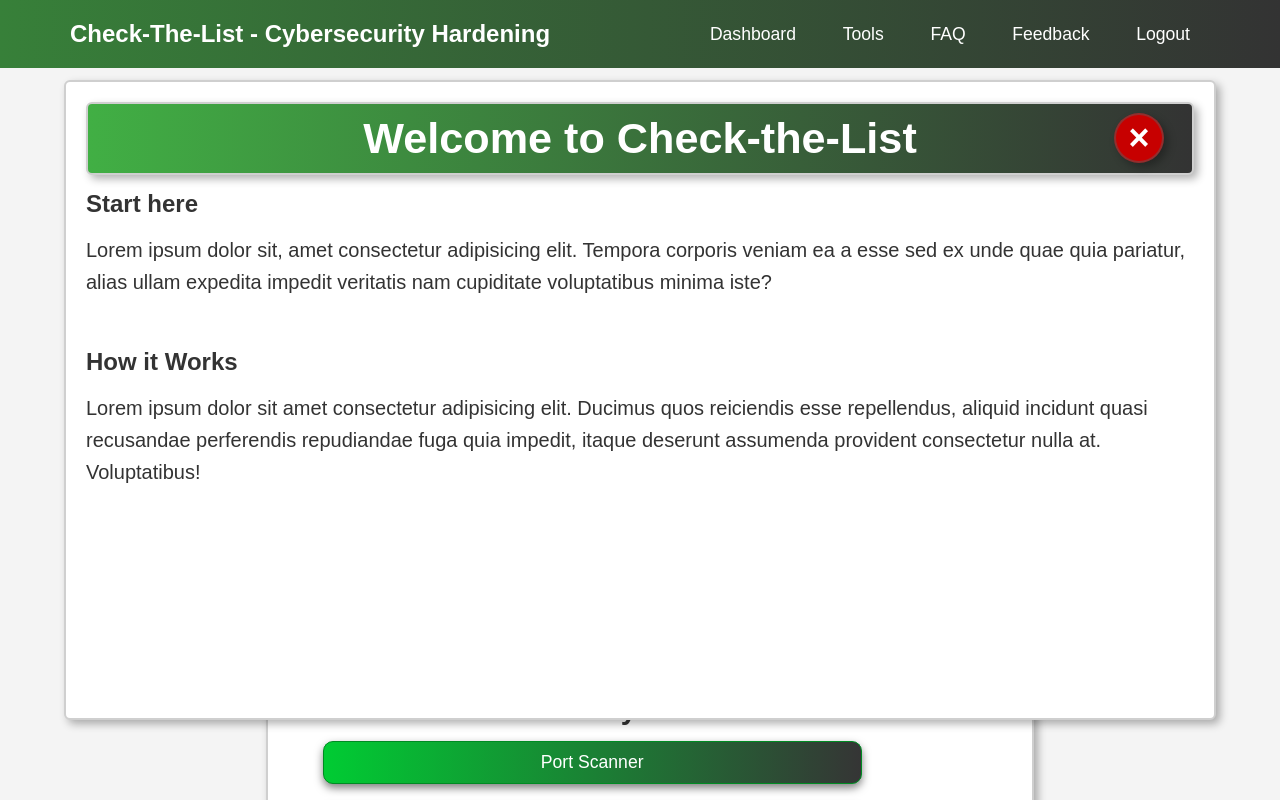
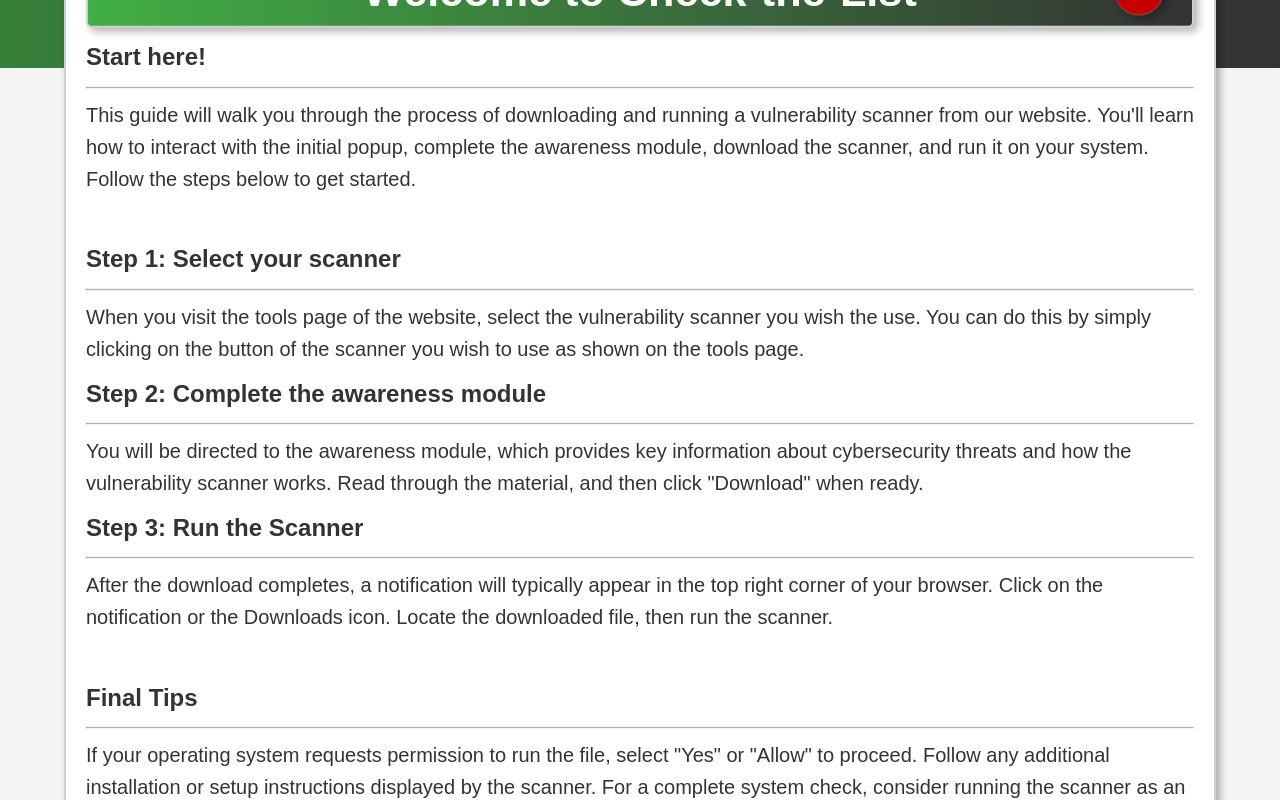
Before and after one commit to BoyerChris/Team-22-Senior-Design-Project, a plain HTML site: page internal/tools.html in a window 1280 px wide. Both pictures are taken after a click on the button "Start Here!". Shown: the top 800 px of the page. Drawn offline with Linux system fonts and the light colour scheme.

Commit message:
Text and design update
Text and design update

```diff
--- a/internal/tools.html
+++ b/internal/tools.html
@@ -38,10 +38,20 @@
                         <h2>Welcome to Check-the-List</h2>
                     </div>
 
-                    <h3>Start here</h3>
-                    <p>Lorem ipsum dolor sit, amet consectetur adipisicing elit. Tempora corporis veniam ea a esse sed ex unde quae quia pariatur, alias ullam expedita impedit veritatis nam cupiditate voluptatibus minima iste?</p> <br>
-                    <h3>How it Works</h3>
-                    <p>Lorem ipsum dolor sit amet consectetur adipisicing elit. Ducimus quos reiciendis esse repellendus, aliquid incidunt quasi recusandae perferendis repudiandae fuga quia impedit, itaque deserunt assumenda provident consectetur nulla at. Voluptatibus!</p> <br><br><br><br>
+                    <h3>Start here!</h3> <hr />
+                    <p>This guide will walk you through the process of downloading and running a vulnerability scanner from our website. You'll learn how to interact with the initial popup, complete the awareness module, download the scanner, and run it on your system. Follow the steps below to get started.</p> <br>
+
+                    <h3>Step 1: Select your scanner</h3> <hr />
+                    <p>When you visit the tools page of the website, select the vulnerability scanner you wish the use. You can do this by simply clicking on the button of the scanner you wish to use as shown on the tools page.</p>
+
+                    <h3>Step 2: Complete the awareness module</h3> <hr />
+                    <p>You will be directed to the awareness module, which provides key information about cybersecurity threats and how the vulnerability scanner works. Read through the material, and then click "Download" when ready.</p>
+
+                    <h3>Step 3: Run the Scanner</h3> <hr />
+                    <p>After the download completes, a notification will typically appear in the top right corner of your browser. Click on the notification or the Downloads icon. Locate the downloaded file, then run the scanner.</p> <br>
+
+                    <h3>Final Tips</h3> <hr />
+                    <p>If your operating system requests permission to run the file, select "Yes" or "Allow" to proceed. Follow any additional installation or setup instructions displayed by the scanner. For a complete system check, consider running the scanner as an administrator.</p>
                 </div>
             </div><br>
 
@@ -64,13 +74,13 @@
                             <h2>Patch Scanner</h2>
                         </div>
 
-                        <h3>What is a Patch Scanner?</h3>
+                        <h3>What is a Patch Scanner?</h3> <hr />
                         <p>This script is designed to check for missing updates on a Windows system, it does this by utilizing already built-in Windows features.
                             It scans for Windows security updates, cumulative patches, and third-party software updates.
                              If updates are found, they are displayed and categorized respectively, ensuring clear identification of required patches.
                               The script runs only with administrative privileges to ensure proper access to update information</p> <br>
 
-                        <h3>How it Works</h3>
+                        <h3>How it Works</h3> <hr />
                         <p> Upon detection of missing updates, the script generates a detailed report listing all pending patches.
                             The results are saved in a folder that is created in your C: Drive for reference.
                             If no updates are found, the script confirms that the system is fully updated.
@@ -86,12 +96,12 @@
                             <h2>Backup Scanner</h2>
                         </div>
 
-                        <h3>What is a Backup Scanner?</h3>
+                        <h3>What is a Backup Scanner?</h3> <hr />
                         <p>This script checks the system's backup readiness by verifying the status of File History and System Restore.
                              It ensures that File History, which provides continuous file backups, is enabled, and checks for the availability of System Restore points.
                              If either feature is disabled, the script notifies the user and suggests enabling them for added protection. </p><br>
 
-                        <h3>How it Works</h3>
+                        <h3>How it Works</h3> <hr />
                         <p> The results are displayed and then stored in a newly created folder on your C drive.
                             This allows users to review their backup settings and take corrective action if needed.
                             The script must be run as an administrator to access system settings properly.
@@ -108,12 +118,12 @@
                             <h2>Password Scanner</h2>
                         </div>
 
-                        <h3>What is a Password Scanner?</h3>
+                        <h3>What is a Password Scanner?</h3> <hr />
                         <p>This script evaluates the local security policies related to password management on a Windows system.
                              It retrieves and displays key password security settings, including minimum password length, maximum password age,
                               password complexity requirements, and account lockout thresholds. </p><br>
 
-                        <h3>How it Works</h3>
+                        <h3>How it Works</h3> <hr />
                         <p> The scanner analyzes these settings and provides recommendations
                                if weak policies are detected, such as enabling password complexity, setting a stronger minimum length,
                                or enforcing password expiration. The results are displayed in a structured format, with security warnings highlighted
@@ -129,12 +139,12 @@
                             <h2>Baseline Scanner</h2>
                         </div>
 
-                        <h3>What is a Baseline Scanner?</h3>
+                        <h3>What is a Baseline Scanner?</h3> <hr />
                         <p> This scanner helps prevent ransomware,
                             breaches, and unauthorized access by identifying security gaps. It strengthens SMB security by automating checks, supports compliance with standards like NIST,
                             and enables proactive threat prevention. By scanning regularly, you can ensure the ongoing protection of your assets</p><br>
 
-                        <h3>How it Works</h3>
+                        <h3>How it Works</h3> <hr />
                         <p>This scanner automates security checks and exports findings to a CSV file.
                             It checks if Remote Desktop Protocol (RDP) is enabled, a common attack vector, and retrieves local user accounts
                             and password change dates to identify stale accounts and enforces rotation, and reviews firewall rules for
@@ -163,12 +173,12 @@
                             <h2>Port Scanner</h2>
                         </div>
 
-                        <h3>What is a Port Scanner?</h3>
+                        <h3>What is a Port Scanner?</h3> <hr />
                         <p>This script scans your system searching for ports that have been left open, such as FTP, SSH, HTTP, and RDP.
                             It systematically attempts to establish a connection with each port and reports whether it is open or closed.
                             If a port is open, the script confirms connectivity and then closes the connection. </p><br>
 
-                        <h3>How it Works</h3>
+                        <h3>How it Works</h3> <hr />
                         <p>The tool is useful for identifying accessible services on a system, which can help with security assessments and network
                             troubleshooting. The scan results are displayed in real-time, showing the status of each port.</p> <br><br><br><br>
 
@@ -182,13 +192,13 @@
                             <h2>Brute Force Scanner</h2>
                         </div>
 
-                        <h3>What is a Brute Force Scanner?</h3>
+                        <h3>What is a Brute Force Scanner?</h3> <hr />
                         <p>This script performs two key security checks. It scans for failed login attempts in the last 30 minutes,
                             identifying potential brute-force attacks by tracking repeated failures per user.
                             It also monitors active network connections, detecting suspicious or unknown IP addresses.
                             The script flags IPs with excessive connections, which could indicate an intrusion or system overload attempt.</p><br>
 
-                        <h3>How it Works</h3>
+                        <h3>How it Works</h3> <hr />
                         <p>This tool helps detect attacks early by spotting unusual login activity and monitoring network threats.
                              It improves situational awareness, allowing proactive actions like blocking suspicious IPs before an attack succeeds.</p> <br><br><br><br>
 
@@ -201,12 +211,12 @@
                             <h2>Network Adapter Scanner</h2>
                         </div>
 
-                        <h3>What is a Network Adapter Scanner?</h3>
+                        <h3>What is a Network Adapter Scanner?</h3> <hr />
                         <p>This script scans your systems network adapters for their NetBios and DNS configurations.
                              It retrieves and displays the aforementioned configurations for each adapter your system possesses, determining along the
                               way if the configuration found was “Risky” or “Secure”. </p><br>
 
-                        <h3>How it Works</h3>
+                        <h3>How it Works</h3> <hr />
                         <p> This scanner is useful for finding attack vectors resulting from
                               poor network adapter configuration. Upon detection of a “Risky” setting, the end user should take note of the adapter
                               affected by the misconfiguration, then if possible, disable the adapter until steps are taken to rectify the affected DNS or
```
